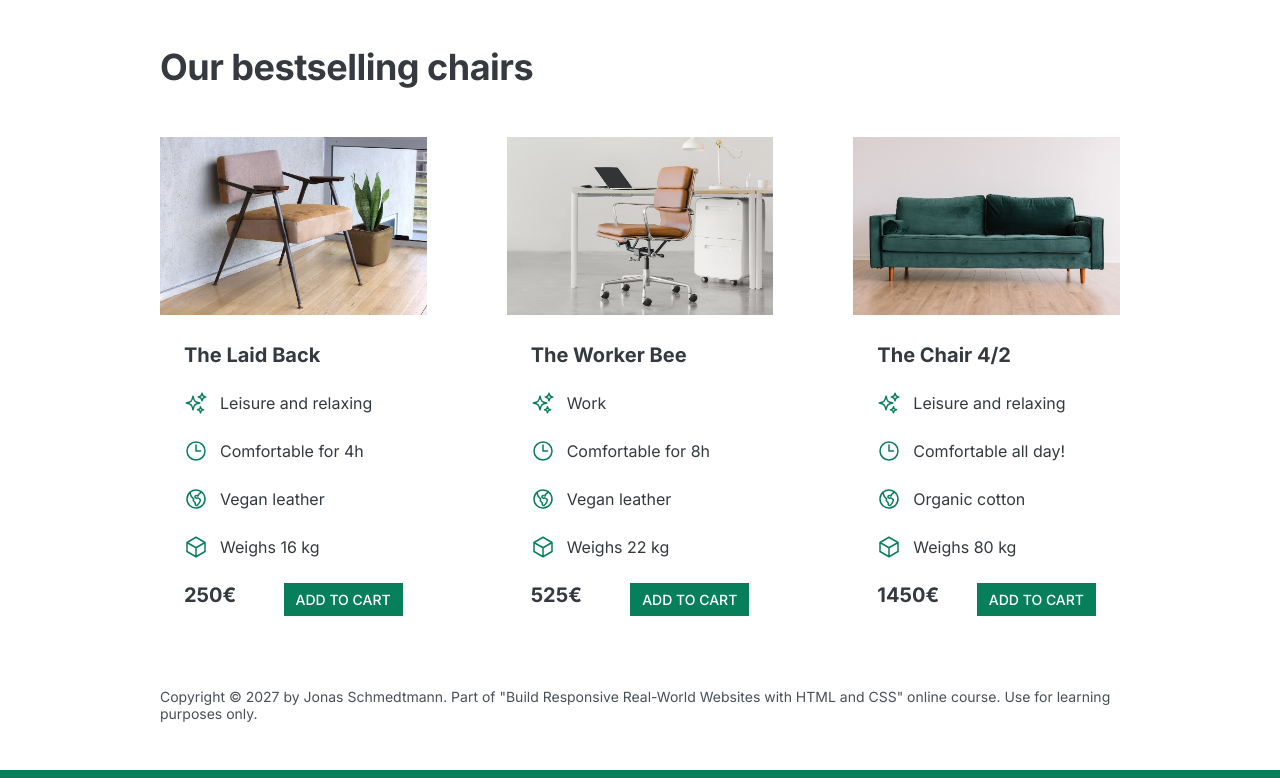
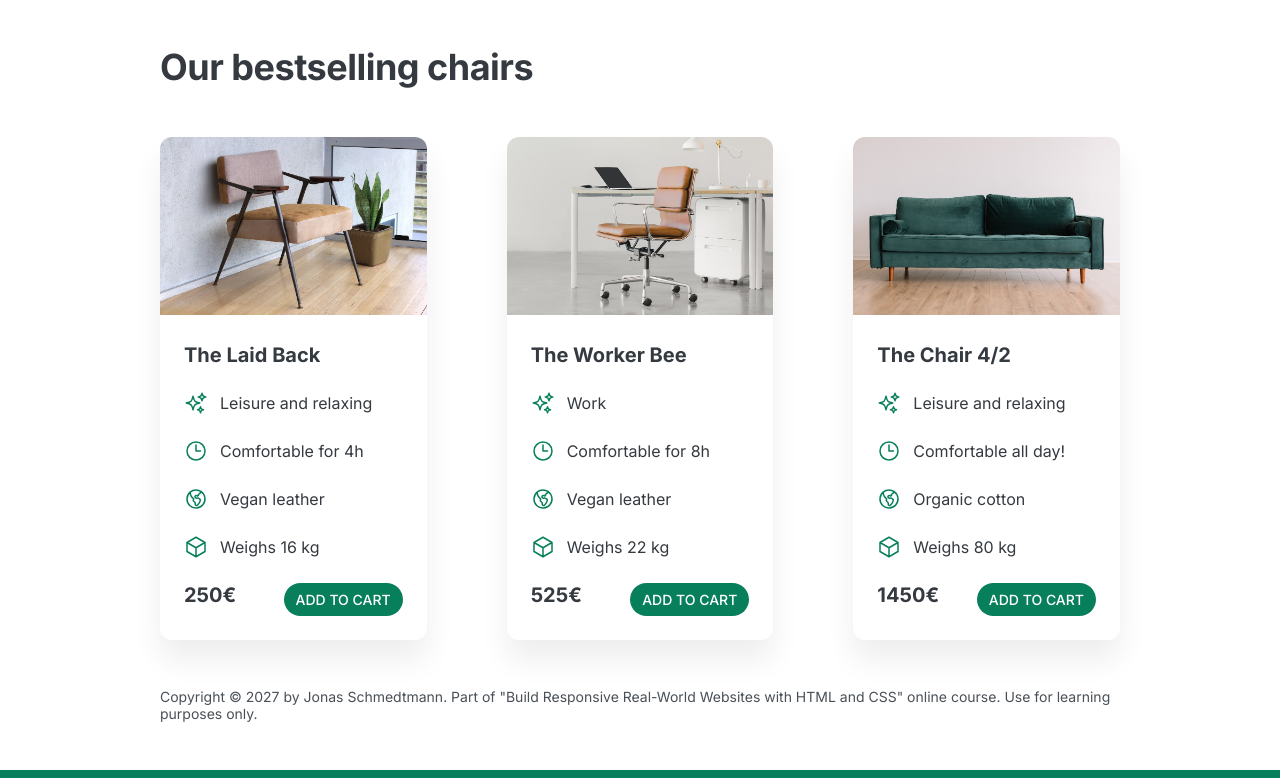
Before and after one commit to BroCode9849/Lisbon-Chair, a plain HTML site: page index.html in a window 1280 px wide. Shown: the part 1150-1928 px from the top of the page. Drawn offline with Linux system fonts and the light colour scheme.

Commit message:
Box shadow and border radius

```diff
--- a/style.css
+++ b/style.css
@@ -67,6 +67,7 @@ h1 {
   font-size: 44px;
   line-height: 1.1;
   letter-spacing: -1px;
+  /* text-shadow: 0 20px 3px rgba(0, 0, 0, 0.07); */
 }
 
 .header-text {
@@ -77,6 +78,7 @@ h1 {
 
 img {
   width: 100%;
+  border-radius: 12px;
 }
 
 /* FEATURES */
@@ -102,6 +104,7 @@ img {
   background-color: #087f5b;
   color: #fff;
   padding: 24px;
+  border-radius: 12px;
 }
 
 .testimonial-box {
@@ -126,6 +129,10 @@ img {
   padding: 24px;
 }
 
+.chair {
+  box-shadow: 0 20px 30px 0 rgba(0, 0, 0, 0.07);
+  border-radius: 12px;
+}
 h3 {
   margin-bottom: 24px;
   font-size: 20px;
@@ -173,6 +180,7 @@ footer {
   text-transform: uppercase;
   display: inline-block;
   font-weight: 500;
+  border-radius: 100px;
 }
 
 .btn:hover,
@@ -189,3 +197,8 @@ footer {
   font-size: 18px;
   padding: 16px 32px;
 }
+
+.chair img {
+  border-bottom-left-radius: 0;
+  border-bottom-right-radius: 0;
+}
```
Also changed, not shown: index.html (+1 -0 lines).
